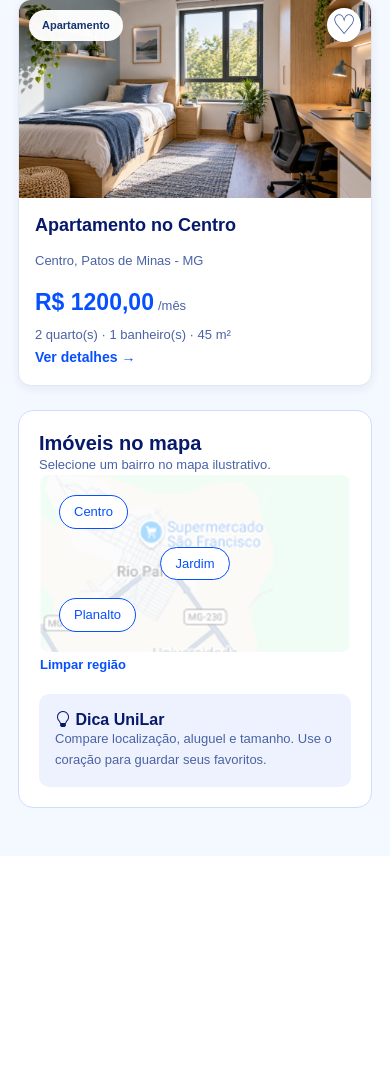
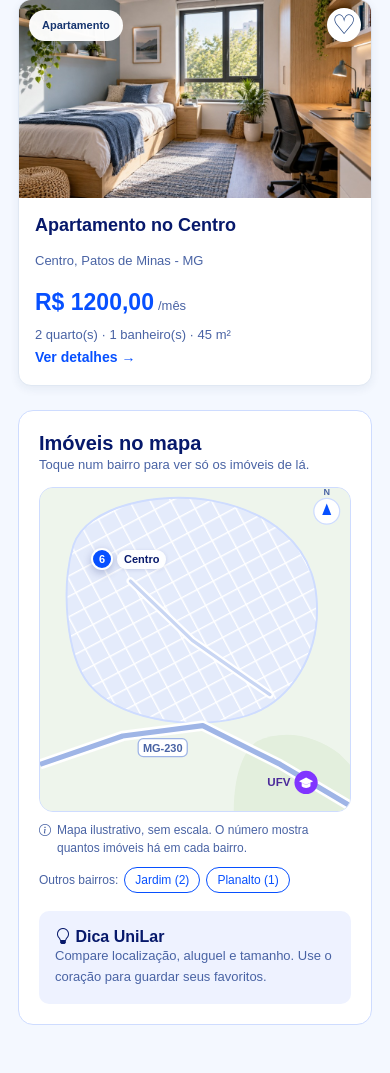
Before and after one commit to JvMilk/Unilar, a Django app: page /imoveis/ in a window 390 px wide. Shown: the part 5017-6090 px from the top of the page. Before the commit the page ends 5825 px from the top, so only its background shows below. Run offline with Django 5.2, Linux system fonts and the light colour scheme; data comes from the database, SQL or seed files in the repository; data that the repository does not hold is empty; some libraries are stand-ins or nearby versions.

Commit message:
Destaques, mapa ilustrativo e filtros da página Imóveis
- Página inicial: "Imóveis em destaque" mostra só os 4 disponíveis mais caros.
- Página Imóveis: mapa ilustrativo próprio (SVG) de Rio Paranaíba, com um
  pino por bairro que tem imóvel disponível, a quantidade de imóveis e
  filtro por bairro ao clicar. Substitui a imagem de fundo antiga, que não
  carregava (caminho errado) e era um print do Google Maps.
- Filtros: "Preço máximo" com tetos de acordo com os aluguéis da cidade e
  "Tipo de imóvel" só com os tipos que têm imóvel disponível, com contagem.

Co-Authored-By: Claude Opus 5.5 <noreply@anthropic.com>

```diff
--- a/unilar/front/css/style.css
+++ b/unilar/front/css/style.css
@@ -1318,10 +1318,22 @@ body.imovel-aberto { overflow: hidden; }
 .lista-regioes { padding: 20px; background: white; border: 1px solid var(--borda); border-radius: 15px; }
 .lista-regioes h2 { font-size: 20px; font-weight: 800; }
 .lista-regioes p { color: var(--texto-suave); font-size: 13px; line-height: 1.6; }
-.lista-mapa { display: grid; gap: 18px; min-height: 190px; padding: 20px; border-radius: 10px; background: linear-gradient(#ffffffaa,#ffffffaa), url('imagens/mapa.png') center/cover; }
-.lista-mapa button { width: fit-content; border: 1px solid var(--azul); border-radius: 20px; padding: 6px 14px; color: var(--azul); background: white; font-size: 13px; }
-.lista-mapa button:nth-child(2) { justify-self: end; }
-.lista-mapa button[aria-pressed="true"], .lista-mapa button:hover { background: var(--azul); color: white; }
+.mapa-ilustrativo { position: relative; margin-top: 12px; border-radius: 14px; overflow: hidden; border: 1px solid var(--borda); background: #eef5ec; }
+.mapa-ilustrativo svg { display: block; width: 100%; height: auto; }
+.mapa-pino { position: absolute; display: flex; align-items: center; gap: 4px; padding: 0; border: 0; background: none; transform: translate(-11px, -50%); cursor: pointer; font: inherit; }
+.mapa-pino-esquerda { flex-direction: row-reverse; transform: translate(calc(-100% + 11px), -50%); }
+.mapa-pino-ponto { display: grid; place-items: center; flex: 0 0 auto; width: 22px; height: 22px; border: 2px solid #fff; border-radius: 50%; background: var(--azul); color: #fff; font-size: 11px; font-weight: 800; box-shadow: 0 3px 8px #07196b40; transition: transform .15s; }
+.mapa-pino-nome { padding: 2px 7px; border-radius: 999px; background: #ffffffee; color: var(--azul-escuro); font-size: 11px; font-weight: 700; line-height: 1.35; white-space: nowrap; box-shadow: 0 1px 4px #07196b1f; }
+.mapa-pino:hover .mapa-pino-ponto, .mapa-pino:focus-visible .mapa-pino-ponto { transform: scale(1.15); }
+.mapa-pino:focus-visible { outline: none; }
+.mapa-pino:focus-visible .mapa-pino-nome { outline: 2px solid var(--azul); outline-offset: 1px; }
+.mapa-pino[aria-pressed="true"] .mapa-pino-ponto { background: linear-gradient(100deg, var(--azul), var(--roxo)); transform: scale(1.2); }
+.mapa-pino[aria-pressed="true"] .mapa-pino-nome { background: linear-gradient(100deg, var(--azul), var(--roxo)); color: #fff; }
+.mapa-legenda { display: flex; gap: 6px; margin: 10px 0 0; font-size: 12px !important; line-height: 1.45 !important; }
+.mapa-outras { display: flex; flex-wrap: wrap; align-items: center; gap: 6px; margin-top: 10px; font-size: 12px; color: var(--texto-suave); }
+.mapa-outras button { border: 1px solid var(--azul); border-radius: 999px; padding: 3px 10px; background: #fff; color: var(--azul); font-size: 12px; }
+.mapa-outras button[aria-pressed="true"], .mapa-outras button:hover { background: var(--azul); color: #fff; }
+.mapa-limpar { display: inline-flex; align-items: center; gap: 6px; margin-top: 6px; padding: 0; }
 .lista-dica { margin-top: 18px; padding: 16px; background: #eef2ff; border-radius: 10px; }
 .lista-dica h3 { font-size: 16px; color: var(--azul-escuro); font-weight: 700; }
 .lista-dica p { margin: 0; }
@@ -1330,8 +1342,7 @@ body.imovel-aberto { overflow: hidden; }
 @media (max-width: 1100px) {
     .lista-colunas { grid-template-columns: 1fr; }
     .lista-regioes { max-width: 100%; }
-    .lista-mapa { grid-template-columns: repeat(3, 1fr); min-height: 120px; align-items: center; }
-    .lista-mapa button:nth-child(2) { justify-self: center; }
+    .mapa-ilustrativo { max-width: 420px; }
 }
 @media (max-width: 700px) {
     .lista-filtros { grid-template-columns: 1fr 1fr; padding: 18px; gap: 14px; }
@@ -1342,7 +1353,6 @@ body.imovel-aberto { overflow: hidden; }
 @media (max-width: 420px) {
     .lista-filtros { grid-template-columns: 1fr; }
     .lista-acoes { flex-direction: column; align-items: stretch; }
-    .lista-mapa { grid-template-columns: 1fr; }
 }
 
 /* Painel pessoal */
--- a/unilar/templates/lista_imoveis.html
+++ b/unilar/templates/lista_imoveis.html
@@ -2,7 +2,7 @@
 <!DOCTYPE html><html lang="pt-br"><head><meta charset="UTF-8"><meta name="viewport" content="width=device-width, initial-scale=1.0"><title>{{ titulo }} | {{ configuracao_site.nome_site|default:"UniLar" }}</title>
 <link href="https://cdn.jsdelivr.net/npm/bootstrap@5.3.3/dist/css/bootstrap.min.css" rel="stylesheet">
 <link href="https://cdn.jsdelivr.net/npm/bootstrap-icons@1.11.3/font/bootstrap-icons.min.css" rel="stylesheet">
-<link href="{% static 'css/style.css' %}" rel="stylesheet"></head>
+<link href="{% static 'css/style.css' %}?v=20261117-mapa2" rel="stylesheet"></head>
 <body><div class="pagina">{% include "cabecalho.html" %}
 <main class="lista-unilar inicio-unilar">
   <div class="lista-intro"><p class="lista-sobretitulo">SEU NOVO COMEÇO</p>
@@ -24,7 +24,7 @@
               <option value="acima-1200" {% if preco == "acima-1200" %}selected{% endif %}>Acima de R$ 1.200/mês</option>
             </select></label>
     <label>Preço máximo <select name="maximo"><option value="">Qualquer preço</option>
-      {% for teto in tetos %}<option value="{{ teto }}" {% if teto == maximo %}selected{% endif %}>R$ {{ teto }}</option>{% endfor %}
+      {% for teto in tetos %}<option value="{{ teto }}" {% if teto == maximo %}selected{% endif %}>Até R$ {{ teto|floatformat:"0g" }}/mês</option>{% endfor %}
     </select></label>
 
     <div class="lista-acoes"><button class="lista-botao" name="bairro" value="{{ bairro }}"><i class="bi bi-search" aria-hidden="true"></i> Buscar imóveis</button>
@@ -35,11 +35,40 @@
     <div class="property-grid">{% for imovel in imoveis %}{% include "cartao_imovel.html" %}
     {% empty %}<p class="empty-state">Nenhum imóvel encontrado. Tente limpar os filtros.</p>{% endfor %}</div>
   </section><aside class="lista-regioes">
-    <h2>Imóveis no mapa</h2><p>Selecione um bairro no mapa ilustrativo.</p>
-    <div class="lista-mapa">{% for regiao in bairros %}
-      <button form="filtros" name="bairro" value="{{ regiao }}" aria-pressed="{% if bairro == regiao %}true{% else %}false{% endif %}">{{ regiao }}</button>
-    {% endfor %}</div>
-    <button class="btn btn-link" form="filtros" name="bairro" value="">Limpar região</button>
+    <h2>Imóveis no mapa</h2><p>Toque num bairro para ver só os imóveis de lá.</p>
+    <div class="mapa-ilustrativo">
+      <svg viewBox="0 0 240 250" role="img" aria-label="Mapa ilustrativo de Rio Paranaíba com os bairros que têm imóveis">
+        <defs>
+          <pattern id="mapaQuadras" width="14" height="14" patternUnits="userSpaceOnUse" patternTransform="rotate(-28)">
+            <path d="M0 0H14M0 0V14" stroke="#ffffff" stroke-width="2.2" fill="none"/>
+          </pattern>
+          <clipPath id="mapaCidade"><path d="M26 44C36 14 92 2 134 10C176 18 210 42 214 84C218 126 196 168 154 178C112 188 60 178 38 152C20 130 16 76 26 44Z"/></clipPath>
+        </defs>
+        <rect width="240" height="250" fill="#eef5ec"/>
+        <path d="M168 196C190 186 214 192 232 206L240 214V250H150C150 230 154 206 168 196Z" fill="#e3efdd"/>
+        <path d="M26 44C36 14 92 2 134 10C176 18 210 42 214 84C218 126 196 168 154 178C112 188 60 178 38 152C20 130 16 76 26 44Z" fill="#e4ebfb"/>
+        <rect width="240" height="250" fill="url(#mapaQuadras)" clip-path="url(#mapaCidade)"/>
+        <path d="M26 44C36 14 92 2 134 10C176 18 210 42 214 84C218 126 196 168 154 178C112 188 60 178 38 152C20 130 16 76 26 44Z" fill="none" stroke="#cedcff" stroke-width="1.5"/>
+        <path d="M70 72L118 118L178 160" fill="none" stroke="#ffffff" stroke-width="6" stroke-linecap="round"/>
+        <path d="M70 72L118 118L178 160" fill="none" stroke="#c9d6f3" stroke-width="2.5" stroke-linecap="round"/>
+        <path d="M0 214L64 192L126 184L186 214L240 246" fill="none" stroke="#ffffff" stroke-width="8" stroke-linejoin="round"/>
+        <path d="M0 214L64 192L126 184L186 214L240 246" fill="none" stroke="#9fb5e6" stroke-width="4" stroke-linejoin="round"/>
+        <rect x="76" y="194" width="38" height="14" rx="4" fill="#ffffff" stroke="#9fb5e6"/>
+        <text x="95" y="204.5" text-anchor="middle" font-size="8.5" font-weight="700" fill="#4963a4">MG-230</text>
+        <circle cx="206" cy="228" r="9" fill="#8035ff"/>
+        <path d="M200.5 227L206 224.2L211.5 227L206 229.8Z M202.6 228.2V231C204.5 232.6 207.5 232.6 209.4 231V228.2L206 229.9Z" fill="#ffffff"/>
+        <text x="194" y="231" text-anchor="end" font-size="9" font-weight="700" fill="#4b2a9a">UFV</text>
+        <g transform="translate(222 18)"><circle r="10" fill="#ffffff" stroke="#cedcff"/><path d="M0 -6L3.5 3H-3.5Z" fill="#0750ff"/><text y="-12.5" text-anchor="middle" font-size="7" font-weight="700" fill="#4963a4">N</text></g>
+      </svg>
+      {% for regiao in regioes_mapa %}
+      <button type="submit" form="filtros" name="bairro" value="{{ regiao.nome }}" class="mapa-pino mapa-pino-{{ regiao.lado }}" style="left: {{ regiao.x }}%; top: {{ regiao.y }}%;" aria-pressed="{% if bairro == regiao.nome %}true{% else %}false{% endif %}" aria-label="{{ regiao.nome }}: {{ regiao.total }} imóve{{ regiao.total|pluralize:'l,is' }}">
+        <span class="mapa-pino-ponto" aria-hidden="true">{{ regiao.total }}</span><span class="mapa-pino-nome" aria-hidden="true">{{ regiao.nome }}</span>
+      </button>
+      {% endfor %}
+    </div>
+    <p class="mapa-legenda"><i class="bi bi-info-circle" aria-hidden="true"></i> Mapa ilustrativo, sem escala. O número mostra quantos imóveis há em cada bairro.</p>
+    {% if regioes_fora %}<div class="mapa-outras"><span>Outros bairros:</span>{% for regiao in regioes_fora %}<button type="submit" form="filtros" name="bairro" value="{{ regiao.nome }}" aria-pressed="{% if bairro == regiao.nome %}true{% else %}false{% endif %}">{{ regiao.nome }} ({{ regiao.total }})</button>{% endfor %}</div>{% endif %}
+    {% if bairro %}<button class="btn btn-link mapa-limpar" form="filtros" name="bairro" value=""><i class="bi bi-x-circle" aria-hidden="true"></i> Ver todos os bairros</button>{% endif %}
     <div class="lista-dica"><h3><i class="bi bi-lightbulb" aria-hidden="true"></i> Dica UniLar</h3><p>Compare localização, aluguel e tamanho. Use o coração para guardar seus favoritos.</p></div>
   </aside></div>
 </main></div>
--- a/unilar/views.py
+++ b/unilar/views.py
@@ -84,7 +84,8 @@ def imoveis(request):
 
 
 def inicio(request):
-    return catalogo(request, titulo='Imóveis em destaque')
+    # Página inicial: só os 4 imóveis disponíveis mais caros (a lista completa fica em Imóveis).
+    return catalogo(request, titulo='Imóveis em destaque', mais_caros=4)
 
 
 def sobre(request):
@@ -99,7 +100,22 @@ def sobre(request):
     })
 
 
-def catalogo(request, titulo='Imóveis', somente_favoritos=False, template='inicio.html'):
+# Mapa ilustrativo de Rio Paranaíba (página Imóveis): posição aproximada de cada bairro, em % da área
+# do mapa, e de que lado do pino fica o nome. Bairros fora desta lista aparecem como botões abaixo do mapa.
+BAIRROS_NO_MAPA = {
+    'São Francisco': (50, 12, 'direita'),
+    'Centro': (20, 22, 'direita'),
+    'Vila dos Professores': (82, 32, 'esquerda'),
+    'Novo Rio': (28, 42, 'direita'),
+    'Progresso': (52, 52, 'direita'),
+    'Universitário': (82, 62, 'esquerda'),
+    'Jardim Primavera': (38, 71, 'direita'),
+}
+# Teto do filtro "Preço máximo", de acordo com os aluguéis da cidade.
+TETOS_PRECO = ('700', '900', '1100', '1400')
+
+
+def catalogo(request, titulo='Imóveis', somente_favoritos=False, template='inicio.html', mais_caros=None):
     cidade = request.GET.get('cidade', '')
     tipo = request.GET.get('tipo', '')
     preco = request.GET.get('preco', '')
@@ -108,10 +124,22 @@ def catalogo(request, titulo='Imóveis', somente_favoritos=False, template='inic
     bairro = request.GET.get('bairro', '')
     ordenar = request.GET.get('ordem', '')
     limite = request.GET.get('maximo', '')
-    tetos = ('1200', '1800', '2500', '3500')
-    bairros = Imovel.objects.filter(
-        status=Imovel.Status.DISPONIVEL,
-    ).exclude(bairro='').values_list('bairro', flat=True).distinct().order_by('bairro')
+    tetos = TETOS_PRECO
+    disponiveis = Imovel.objects.filter(status=Imovel.Status.DISPONIVEL)
+    por_bairro = dict(
+        disponiveis.exclude(bairro='').values_list('bairro').annotate(total=Count('pk')).order_by('bairro')
+    )
+    regioes_mapa, regioes_fora = [], []
+    for nome, total in por_bairro.items():
+        regiao = {'nome': nome, 'total': total}
+        if nome in BAIRROS_NO_MAPA:
+            regiao['x'], regiao['y'], regiao['lado'] = BAIRROS_NO_MAPA[nome]
+            regioes_mapa.append(regiao)
+        else:
+            regioes_fora.append(regiao)
+    # Só os tipos que têm imóvel disponível, com a quantidade de cada um.
+    por_tipo = dict(disponiveis.values_list('tipo').annotate(total=Count('pk')).order_by())
+    tipos = [(valor, f'{rotulo} ({por_tipo[valor]})') for valor, rotulo in Imovel.Tipo.choices if por_tipo.get(valor)]
     resultado = []
     for registro in Imovel.objects.filter(status=Imovel.Status.DISPONIVEL).prefetch_related('fotos'):
         item = dados_catalogo(registro, salvos)
@@ -137,11 +165,13 @@ def catalogo(request, titulo='Imóveis', somente_favoritos=False, template='inic
         resultado.append({**item, 'favorito': item['slug'] in salvos})
     if ordenar in ('low', 'high'):
         resultado.sort(key=lambda item: item['preco'], reverse=ordenar == 'high')
+    if mais_caros:
+        resultado = sorted(resultado, key=lambda item: item['preco'], reverse=True)[:mais_caros]
     return render(request, template, {
-        'q': busca, 'bairro': bairro, 'bairros': bairros, 'ordem': ordenar,
+        'q': busca, 'bairro': bairro, 'regioes_mapa': regioes_mapa, 'regioes_fora': regioes_fora, 'ordem': ordenar,
         'maximo': limite, 'tetos': tetos,
         'titulo': titulo, 'imoveis': resultado, 'cidade': cidade,
-        'tipo': tipo, 'tipos': Imovel.Tipo.choices, 'preco': preco,
+        'tipo': tipo, 'tipos': tipos, 'preco': preco,
         'cidades': Imovel.objects.filter(
             status=Imovel.Status.DISPONIVEL,
         ).values_list('cidade', flat=True).distinct().order_by('cidade'),
@@ -364,7 +394,7 @@ from .models import DadosPainel
 from .forms import FotoPerfilForm, PerfilPainelForm
 from django.http import HttpResponse
 from django.utils import timezone
-from django.db.models import Avg
+from django.db.models import Avg, Count
 from django.templatetags.static import static
 from urllib.parse import quote_plus
 
```
Also changed, not shown: unilar/tests.py (+58 -2 lines).
